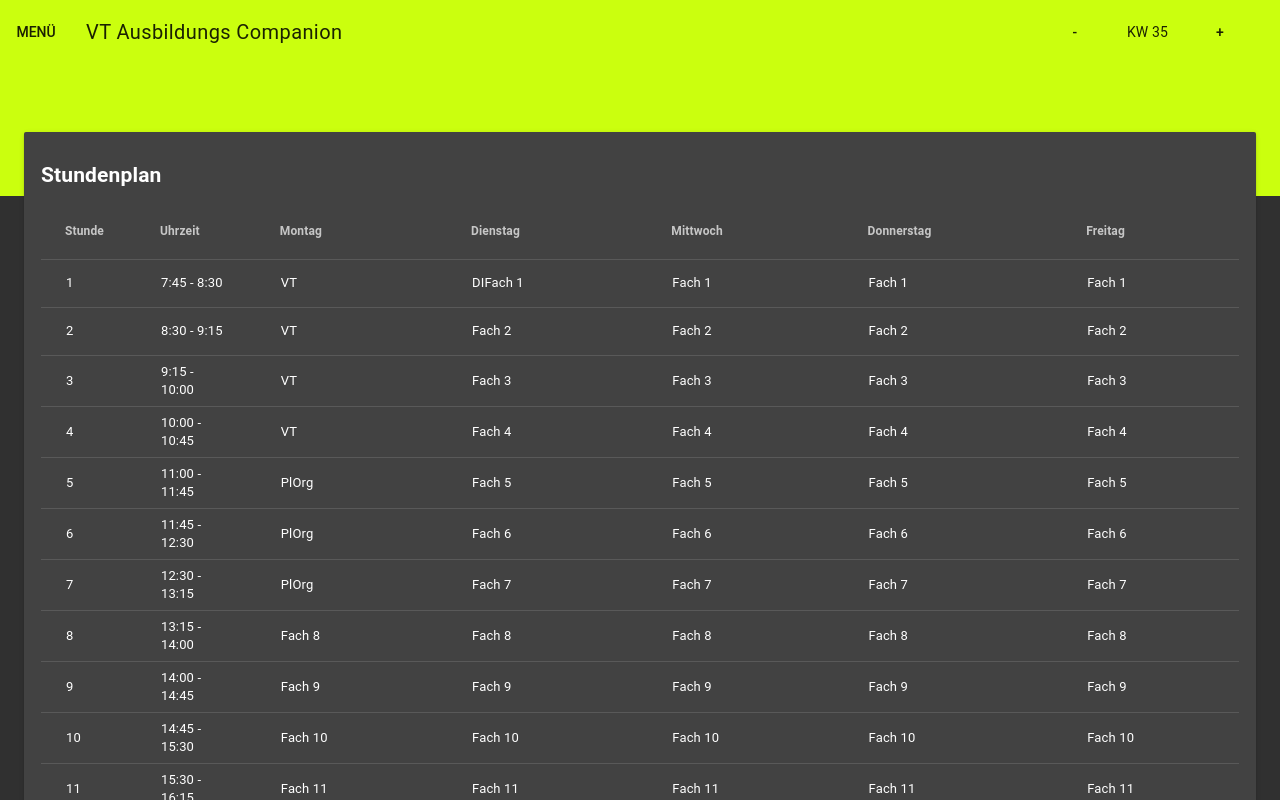
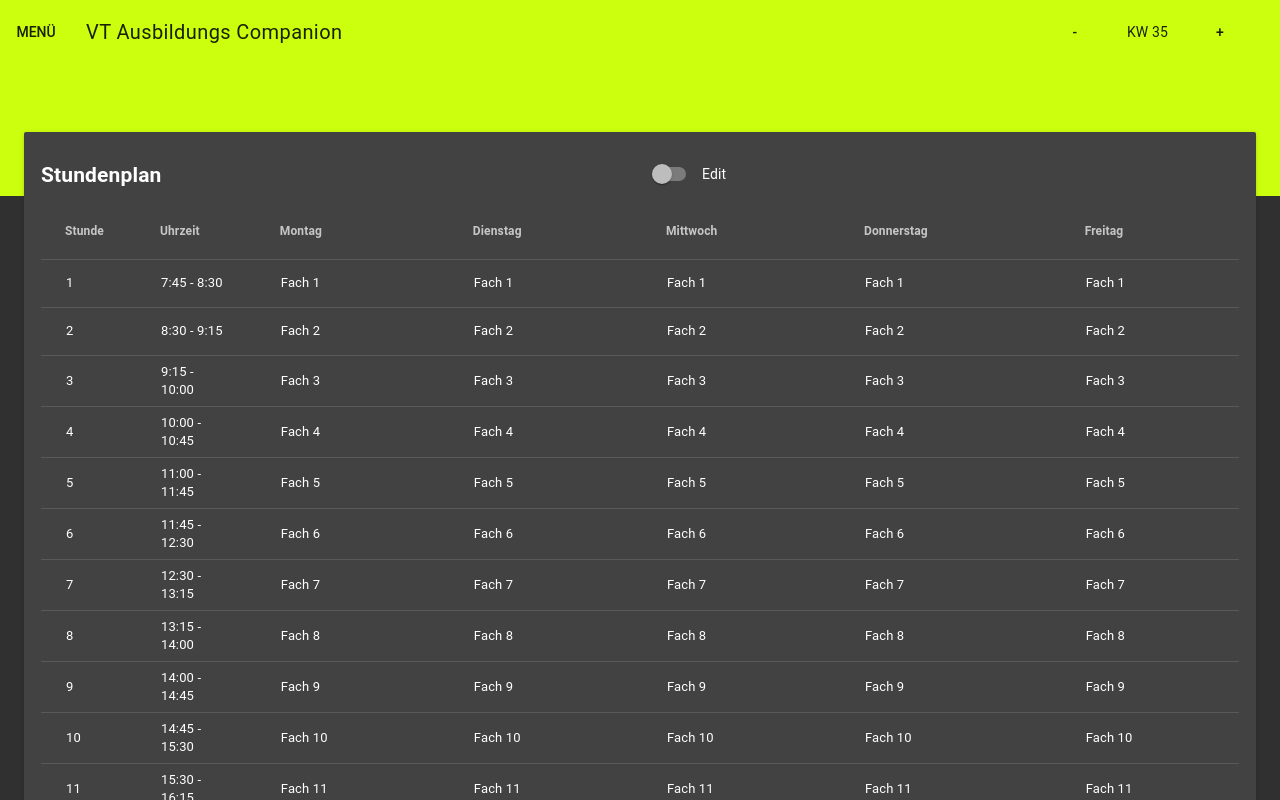
Before and after one commit to tlautensc/VTAusbildungCompanion, a Vue app: page /stundenplan in a window 1280 px wide. Built offline with nearby package versions, Linux system fonts and the light colour scheme.

Commit message:
Stundenplan Edit

```diff
--- a/src/views/Stundenplan.vue
+++ b/src/views/Stundenplan.vue
@@ -1,7 +1,14 @@
 <template>
   <div>
-    <h2>Stundenplan</h2>
-    <md-table>
+    <div class="md-layout md-gutter">
+      <div class="md-layout-item">
+        <h2>Stundenplan</h2>
+      </div>
+      <div class="md-layout-item">
+        <md-switch v-model="editMode">Edit</md-switch>
+      </div>
+    </div>
+    <md-table v-if="!editMode">
       <md-table-row>
         <md-table-head style="width: 3%">Stunde</md-table-head>
         <md-table-head style="width: 10%">Uhrzeit</md-table-head>
@@ -12,42 +19,123 @@
         <md-table-head>Freitag</md-table-head>
       </md-table-row>
       <md-table-row v-for="(item, index) in zeiten" :key="index">
-        <md-table-cell> {{index + 1}} </md-table-cell>
-        <md-table-cell> {{item}} </md-table-cell>
-        <md-table-cell v-for="(item) in faecher" :key="item"> {{item[index]}} </md-table-cell>
+        <md-table-cell>{{index + 1}}</md-table-cell>
+        <md-table-cell>{{item}}</md-table-cell>
+        <md-table-cell v-for="(item) in faecher" :key="item">{{item[index]}}</md-table-cell>
       </md-table-row>
     </md-table>
-
+    <md-table v-else>
+      <md-table-row>
+        <md-table-head style="width: 3%">Stunde</md-table-head>
+        <md-table-head style="width: 10%">Uhrzeit</md-table-head>
+        <md-table-head>Montag</md-table-head>
+        <md-table-head>Dienstag</md-table-head>
+        <md-table-head>Mittwoch</md-table-head>
+        <md-table-head>Donnerstag</md-table-head>
+        <md-table-head>Freitag</md-table-head>
+      </md-table-row>
+      <md-table-row v-for="(item, index) in zeiten" :key="index">
+        <md-table-cell>{{index + 1}}</md-table-cell>
+        <md-table-cell>{{item}}</md-table-cell>
+        <md-table-cell v-for="(item) in faecher" :key="item">
+          <md-input v-model="item[index]"></md-input>
+        </md-table-cell>
+      </md-table-row>
+    </md-table>
   </div>
 </template>
 
 <script>
 export default {
   data: () => ({
-    zeiten:
-    [
-      '7:45 - 8:30',
-      '8:30 - 9:15',
-      '9:15 - 10:00',
-      '10:00 - 10:45',
-      '11:00 - 11:45',
-      '11:45 - 12:30',
-      '12:30 - 13:15',
-      '13:15 - 14:00',
-      '14:00 - 14:45',
-      '14:45 - 15:30',
-      '15:30 - 16:15',
-      '16:15 - 17:00'
+    zeiten: [
+      "7:45 - 8:30",
+      "8:30 - 9:15",
+      "9:15 - 10:00",
+      "10:00 - 10:45",
+      "11:00 - 11:45",
+      "11:45 - 12:30",
+      "12:30 - 13:15",
+      "13:15 - 14:00",
+      "14:00 - 14:45",
+      "14:45 - 15:30",
+      "15:30 - 16:15",
+      "16:15 - 17:00",
     ],
     faecher: [
-      ['VT', 'VT', 'VT', 'VT', 'PlOrg', 'PlOrg', 'PlOrg', 'Fach 8', 'Fach 9', 'Fach 10', 'Fach 11', 'Fach 12'],
-      ['DIFach 1', 'Fach 2', 'Fach 3', 'Fach 4', 'Fach 5', 'Fach 6', 'Fach 7', 'Fach 8', 'Fach 9', 'Fach 10', 'Fach 11', 'Fach 12'],
-      ['Fach 1', 'Fach 2', 'Fach 3', 'Fach 4', 'Fach 5', 'Fach 6', 'Fach 7', 'Fach 8', 'Fach 9', 'Fach 10', 'Fach 11', 'Fach 12'],
-      ['Fach 1', 'Fach 2', 'Fach 3', 'Fach 4', 'Fach 5', 'Fach 6', 'Fach 7', 'Fach 8', 'Fach 9', 'Fach 10', 'Fach 11', 'Fach 12'],
-      ['Fach 1', 'Fach 2', 'Fach 3', 'Fach 4', 'Fach 5', 'Fach 6', 'Fach 7', 'Fach 8', 'Fach 9', 'Fach 10', 'Fach 11', 'Fach 12'],
-      ]
-
-  })
+      [
+        "Fach 1",
+        "Fach 2",
+        "Fach 3",
+        "Fach 4",
+        "Fach 5",
+        "Fach 6",
+        "Fach 7",
+        "Fach 8",
+        "Fach 9",
+        "Fach 10",
+        "Fach 11",
+        "Fach 12",
+      ],
+      [
+        "Fach 1",
+        "Fach 2",
+        "Fach 3",
+        "Fach 4",
+        "Fach 5",
+        "Fach 6",
+        "Fach 7",
+        "Fach 8",
+        "Fach 9",
+        "Fach 10",
+        "Fach 11",
+        "Fach 12",
+      ],
+      [
+        "Fach 1",
+        "Fach 2",
+        "Fach 3",
+        "Fach 4",
+        "Fach 5",
+        "Fach 6",
+        "Fach 7",
+        "Fach 8",
+        "Fach 9",
+        "Fach 10",
+        "Fach 11",
+        "Fach 12",
+      ],
+      [
+        "Fach 1",
+        "Fach 2",
+        "Fach 3",
+        "Fach 4",
+        "Fach 5",
+        "Fach 6",
+        "Fach 7",
+        "Fach 8",
+        "Fach 9",
+        "Fach 10",
+        "Fach 11",
+        "Fach 12",
+      ],
+      [
+        "Fach 1",
+        "Fach 2",
+        "Fach 3",
+        "Fach 4",
+        "Fach 5",
+        "Fach 6",
+        "Fach 7",
+        "Fach 8",
+        "Fach 9",
+        "Fach 10",
+        "Fach 11",
+        "Fach 12",
+      ],
+    ],
+    editMode: false,
+  }),
 };
 </script>
 
```
